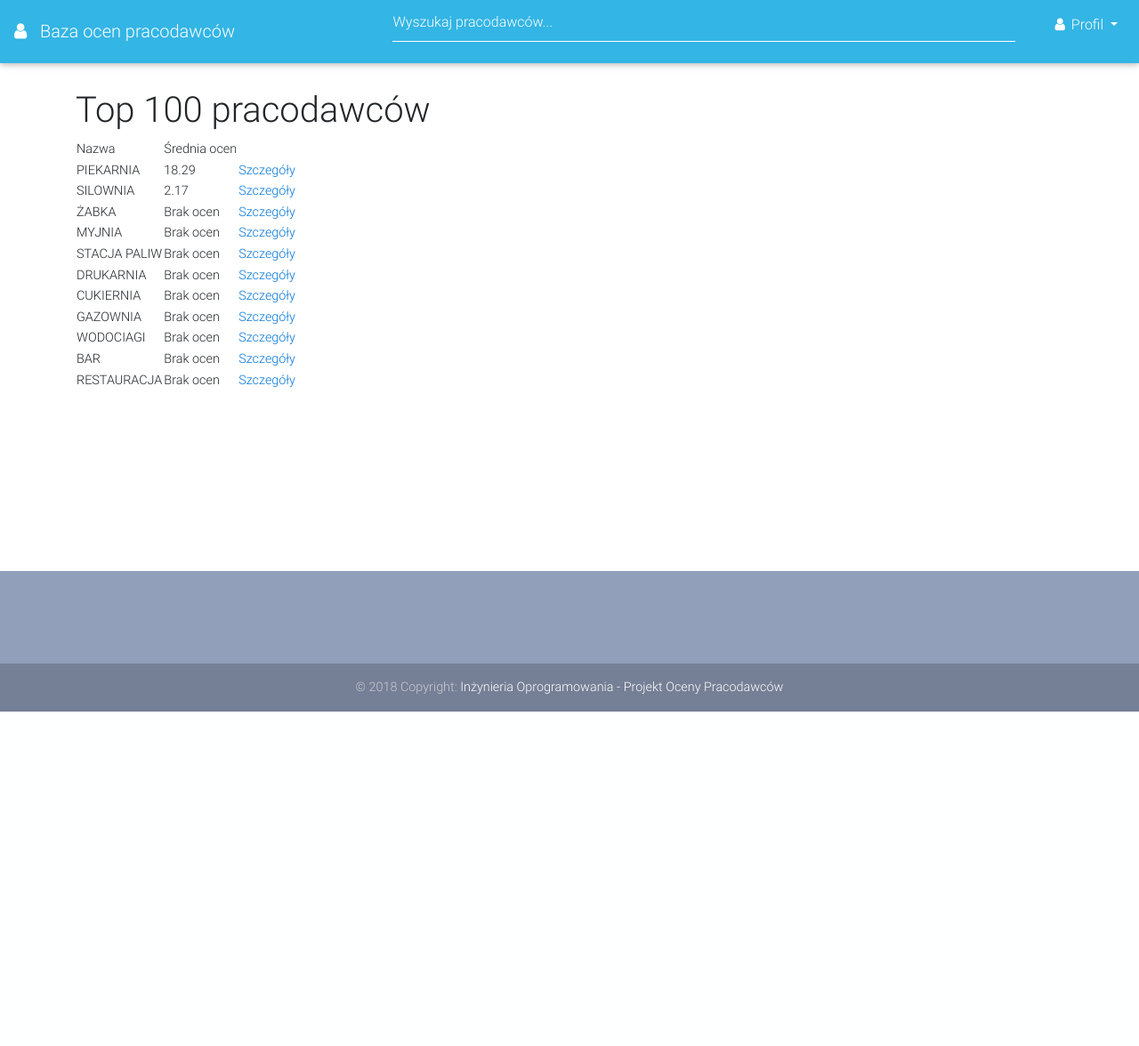
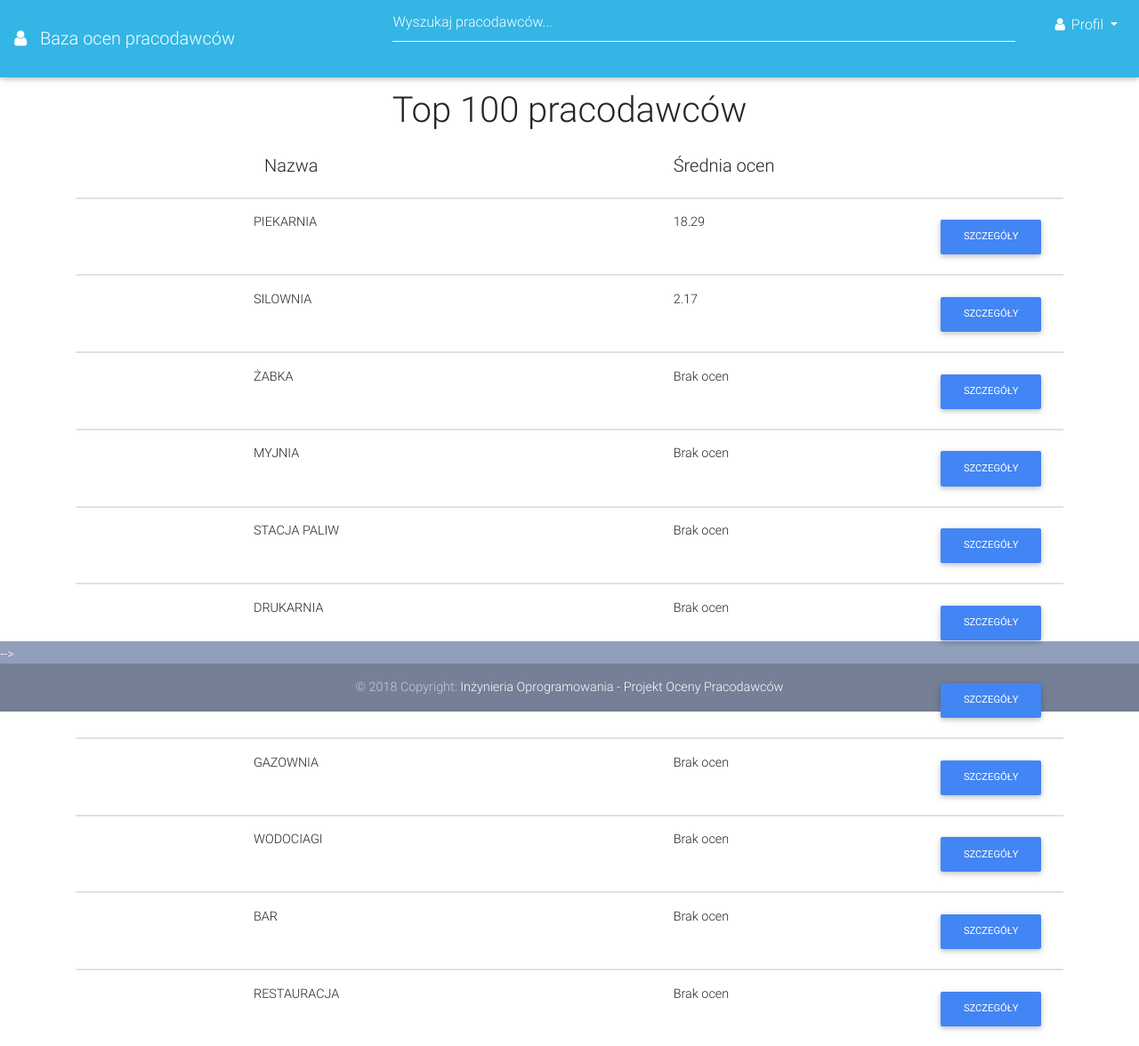
Before and after one commit to msyulia/ioproject, a PHP site: page /views/top100.php in a window 1280 px wide. Shown: the whole page at 89% size. Before the commit the page ends 800 px from the top, so only its background shows below. Run offline with PHP 8.4, Linux system fonts and the light colour scheme; data comes from the database, SQL or seed files in the repository; some libraries are stand-ins or nearby versions.

Commit message:
frontend-top100

```diff
--- a/application/controllers/topRating.php
+++ b/application/controllers/topRating.php
@@ -1,3 +1,15 @@
+<!-- Font Awesome -->
+<link rel="stylesheet" href="https://maxcdn.bootstrapcdn.com/font-awesome/4.7.0/css/font-awesome.min.css">
+    <!-- Bootstrap core CSS -->
+    <link href="public/css/bootstrap.min.css" rel="stylesheet">
+    <!-- Material Design Bootstrap -->
+    <link href="public/css/mdb.min.css" rel="stylesheet">
+    <!-- Your custom styles (optional) -->
+    <link href="public/css/style.css" rel="stylesheet">
+    <!-- Semantic-UI-->
+    <link rel="stylesheet" href="public/semantic-ui/semantic.min.css">
+    <script src="https://code.jquery.com/jquery-3.1.1.min.js"></script>
+    <script src="public/semantic-ui/semantic.min.js"></script>
 <?php
 
 class TopEmployers extends Employers {
@@ -48,31 +60,35 @@ class TopEmployers extends Employers {
       }
 
       array_multisort($value,SORT_DESC,$average );
-      echo '<table>';
-      echo '<tr>';
-      echo '<td>Nazwa</td>';
-      echo '<td>Średnia ocen</td>';
-      echo '<td></td>';
-      echo '</tr>';
+      echo '<table align="center" class="table table-hover">';
+      echo '<thead>';
+      echo '<th><h5 style="padding-left:200px">Nazwa</h5></th>';
+      echo '<th><h5>Średnia ocen</h5></th>';
+      echo '<th></th>';
+      echo '</thead>';
 
       foreach($average as $firm) {
-          echo '<tr>';
-          echo '<td>'.$firm['firm'].'</td>';
+          echo '<tbody>';
+          echo '<td style="padding-left:200px">'.$firm['firm'].'</td>';
           if ($firm['value']==0) {
             echo '<td>Brak ocen</td>';
           }else echo '<td>'.number_format($firm['value'],2).'</td>';
-          echo '<td><a href="employer.php?id='.$firm['id'].'">Szczegóły</a></td>';
-          echo '</tr>';
+          echo '<td><a href="employer.php?id='.$firm['id'].'"><button type="button" style="margin-right:-70px" class="btn btn-primary btn-md">Szczegóły</button></a></td>';
+          echo '</tbody>';
       }
       echo '</table>';
 }
-
-
-
-
-
     public function printEmployers(){
         $datas = $this->getEmployers();
     }
 }
 ?>
+ <!-- SCRIPTS -->
+        <!-- JQuery -->
+        <script type="text/javascript" src="public/js/jquery-3.2.1.min.js"></script>
+        <!-- Bootstrap tooltips -->
+        <script type="text/javascript" src="public/js/popper.min.js"></script>
+        <!-- Bootstrap core JavaScript -->
+        <script type="text/javascript" src="public/js/bootstrap.min.js"></script>
+        <!-- MDB core JavaScript -->
+        <script type="text/javascript" src="public/js/mdb.min.js"></script>
--- a/views/top100.php
+++ b/views/top100.php
@@ -81,7 +81,7 @@
         </div>
     </nav>
 	<div class="container">
-        <h1>Top 100 pracodawców</h1>
+        <h1 class="text-center">Top 100 pracodawców</h1>
 <?php
 
     $pracodawcy = new TopEmployers();
@@ -95,13 +95,13 @@
     <footer class="page-footer font-small mdb-color lighten-3 pt-1 mt-1">
 
         <!--Footer Links-->
-        <div class="container text-center text-md-left">
+        <!-- <div class="container text-center text-md-left">
             <div class="row">
 
                 <!--Dodać tu coś-->
 
             </div>
-        </div>
+        </div> -->
         <!--/.Footer Links-->
         <!--Copyright-->
         <div class="footer-copyright py-3 text-center">
```
